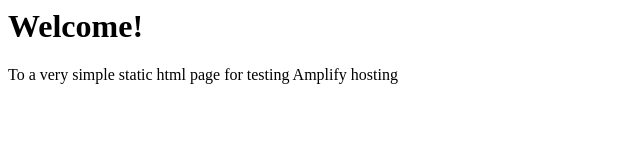
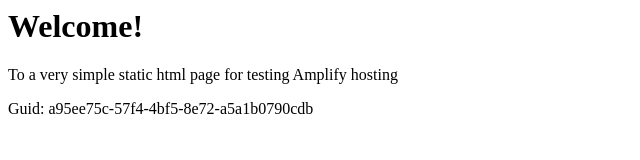
Before and after one commit to aws-aemilia-bah/Github-PR-Commit-Integration-Test-DoNotTouch-Gith-OKSLNVO2-v1-preprod-me-south-1, a website: page src/index.html in a window 1280 px wide. Shown: the whole page, without its empty margins (0-640 px from the left). Drawn offline with Linux system fonts and the light colour scheme.

Commit message:
commit from integ tests

```diff
--- a/src/index.html
+++ b/src/index.html
@@ -1,3 +1,5 @@
+
+
 <html lang="en">
 
 <head>
@@ -10,6 +12,6 @@
 <body>
     <h1>Welcome!</h1>
     <p>To a very simple static html page for testing Amplify hosting</p>
-</body>
+    <p>Guid: a95ee75c-57f4-4bf5-8e72-a5a1b0790cdb</p></body>
 
 </html>
```
